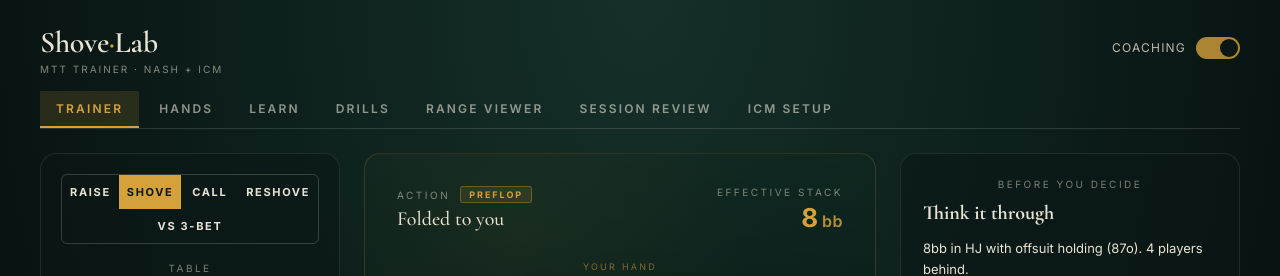
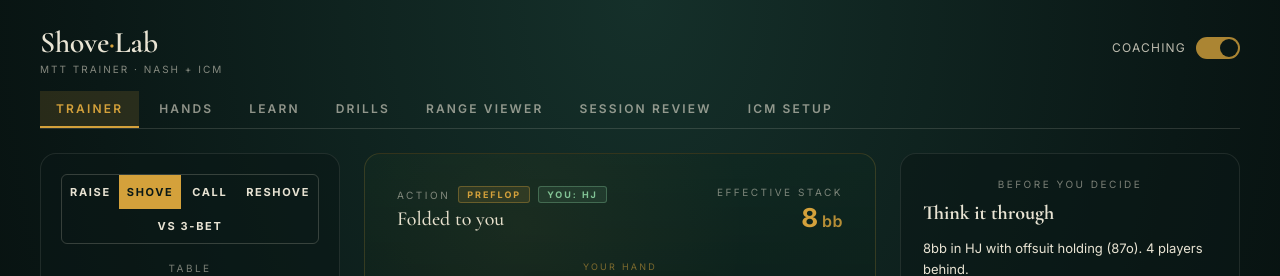
Before and after one commit to fiction3/Shove-Lab, a React (Vite) app: page / in a window 1280 px wide. Shown: the top 276 px of the page. Built offline with nearby package versions, Linux system fonts and the light colour scheme.

Commit message:
Add position pill next to Preflop in trainer action row

```diff
--- a/src/components/PushFoldTrainer.jsx
+++ b/src/components/PushFoldTrainer.jsx
@@ -502,7 +502,7 @@ export default function PushFoldTrainer() {
               <div style={{ display: "flex", justifyContent: "space-between", alignItems: "flex-start", marginBottom: 20 }}>
                 <div>
                   <div style={{
-                    display: "flex", alignItems: "center", gap: 10,
+                    display: "flex", alignItems: "center", gap: 8, flexWrap: "wrap",
                   }}>
                     <div style={{ fontSize: 10, letterSpacing: "0.25em", textTransform: "uppercase", opacity: 0.5 }}>
                       Action
@@ -517,6 +517,18 @@ export default function PushFoldTrainer() {
                       fontWeight: 700,
                     }}>
                       Preflop
+                    </span>
+                    <span style={{
+                      fontSize: 9, letterSpacing: "0.22em", textTransform: "uppercase",
+                      padding: "2px 8px",
+                      background: "rgba(127,198,154,0.10)",
+                      border: "1px solid rgba(127,198,154,0.35)",
+                      borderRadius: 3,
+                      color: "#7fc69a",
+                      fontWeight: 700,
+                    }}
+                    title={POSITION_LABELS[position]}>
+                      You: {position}
                     </span>
                   </div>
                   <div style={{ fontFamily: "'Cormorant Garamond', serif", fontSize: isMobile ? 17 : 20, marginTop: 4 }}>
```
